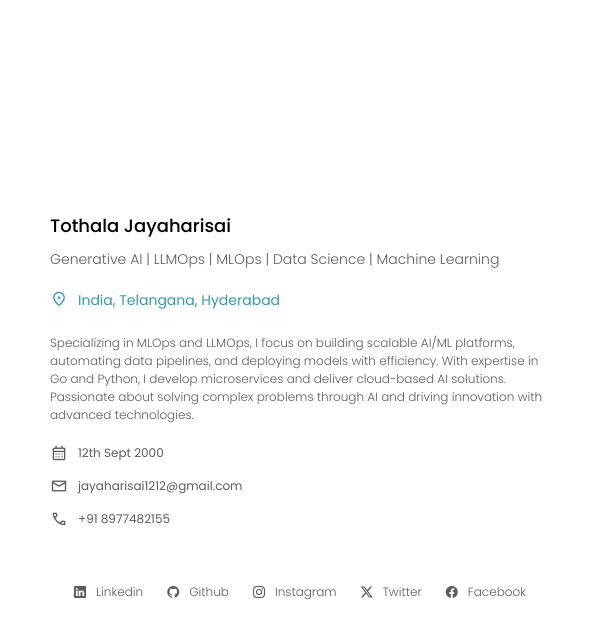
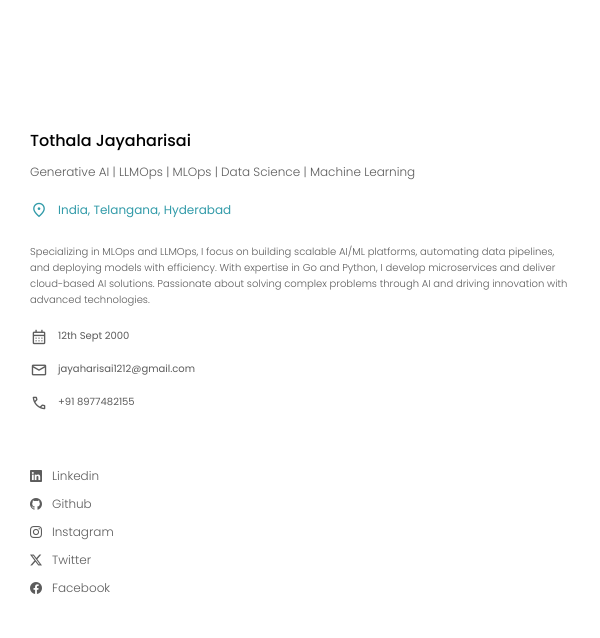
Before and after one commit to jayaharisai/jayaharisaitothala, a plain HTML site: page index.html in a window 600 px wide. Drawn offline with nearby package versions, Linux system fonts and the light colour scheme.

Commit message:
Update style.css

```diff
--- a/style.css
+++ b/style.css
@@ -1,61 +1,67 @@
-body{
+body {
     padding: 0px;
     margin: 0px;
     font-family: "Poppins", system-ui;
 }
 
-.card{
-    /* background-color: aqua; */
-    width: 500px;
-    height: 376px;
+.card {
+    width: 90%;
+    max-width: 500px;
+    height: auto;
     position: absolute;
     top: 50%;
     left: 50%;
     transform: translate(-50%, -50%);
     padding: 10px;
 }
-.full-name{
+
+.full-name {
     font-size: 18px;
     font-weight: 500;
     margin-bottom: 10px;
 }
-.discription{
+
+.discription {
     font-size: 14px;
     font-weight: 300;
     color: #5C5C5C;
     margin-bottom: 20px;
 }
 
-.location{
+.location {
     color: #329BA9;
     display: flex;
     font-size: 14px;
     font-weight: 400;
     margin-bottom: 20px;
 }
-.icon{
+
+.icon {
     font-size: 18px;
     margin-right: 10px;
 }
 
-.bio{
+.bio {
     font-size: 12px;
     font-weight: 300;
     color: #5C5C5C;
 }
 
-.info{
+.info {
     margin-bottom: 10px;
     color: #5C5C5C;
     font-size: 12px;
 }
-.information{
+
+.information {
     margin-top: 20px;
 }
+
 .links {
     margin-top: 50px;
 }
-.links ul{
+
+.links ul {
     padding: 0px;
     list-style: none;
     display: flex;
@@ -64,9 +70,59 @@ body{
     color: #5C5C5C;
     justify-content: space-evenly;
 }
-.links ul li{
+
+.links ul li {
     cursor: pointer;
 }
-.maright{
+
+.maright {
     margin-right: 10px;
 }
+
+/* Responsive for Tablets */
+@media (min-width: 600px) and (max-width: 1024px) {
+    .card {
+        width: 80%;
+        max-width: 600px;
+        padding: 20px;
+    }
+    .full-name {
+        font-size: 20px;
+    }
+    .discription, .location {
+        font-size: 16px;
+    }
+    .bio, .info {
+        font-size: 14px;
+    }
+    .links ul {
+        font-size: 14px;
+    }
+}
+
+/* Responsive for Mobile */
+@media (max-width: 600px) {
+    .card {
+        width: 90%;
+        max-width: 100%;
+        padding: 20px;
+        top: 40%;
+        transform: translate(-50%, -40%);
+    }
+    .full-name {
+        font-size: 16px;
+    }
+    .discription, .location {
+        font-size: 12px;
+    }
+    .bio, .info {
+        font-size: 10px;
+    }
+    .links ul {
+        flex-direction: column;
+        font-size: 12px;
+    }
+    .links ul li {
+        margin-bottom: 10px;
+    }
+}
```
